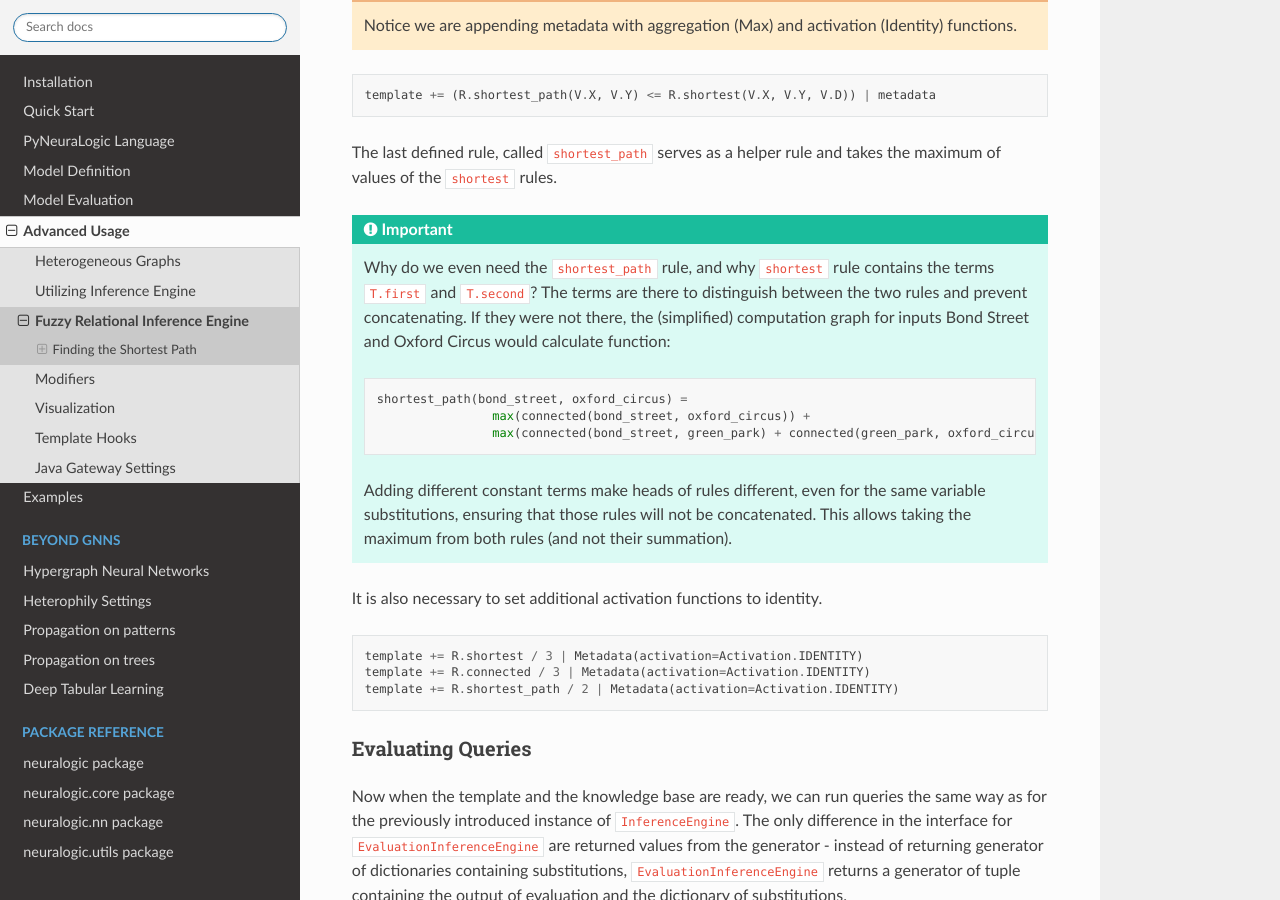
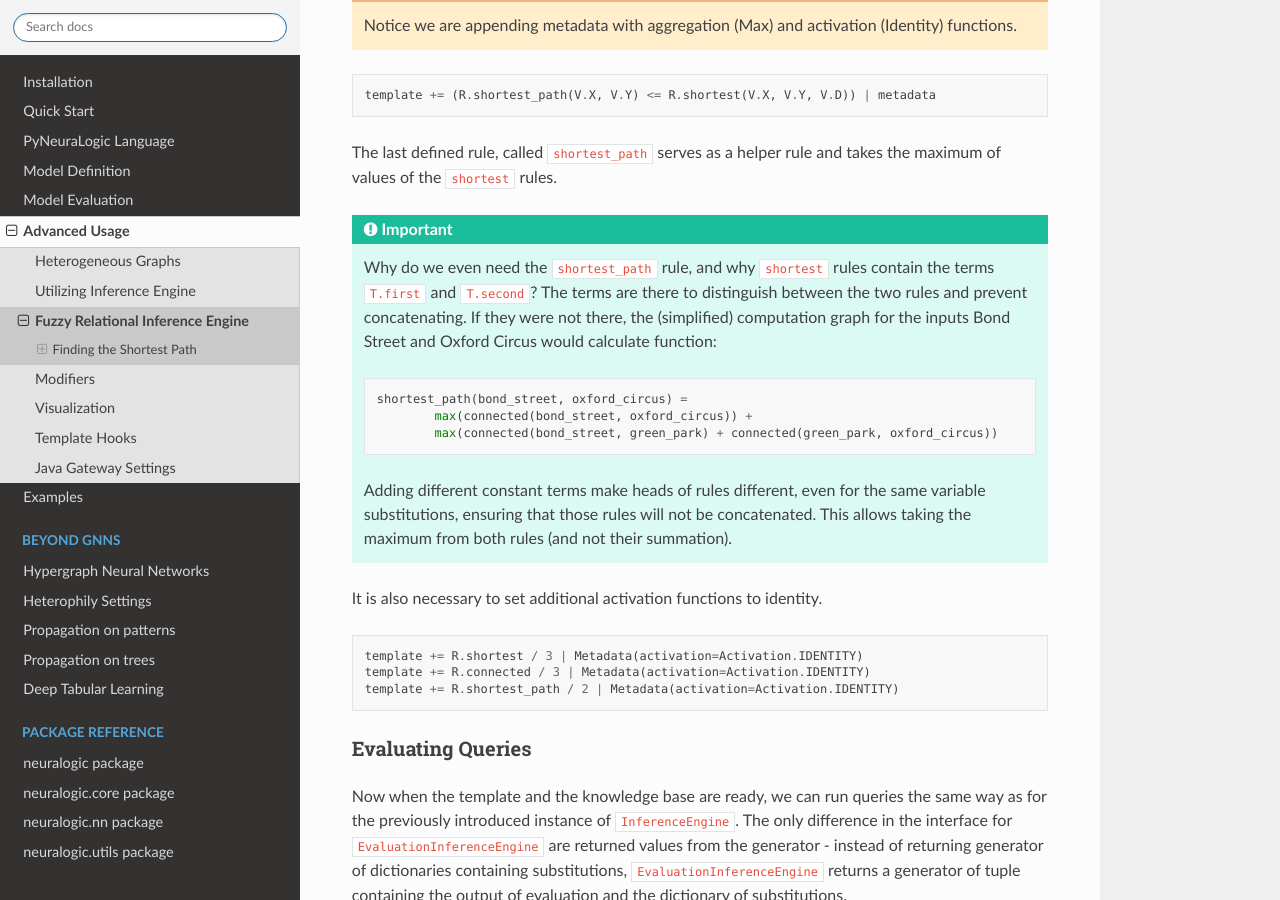
Before and after one commit to LukasZahradnik/PyNeuraLogic, a Sphinx documentation site: the page built from docs/eval_inference_engine.rst, in a window 1280 px wide and 900 px high, scrolled down 1462 px. Built offline with Sphinx 7.4.7 and the Read the Docs theme 2.0.0, drawn with Linux system fonts in a browser that asks for light colours.

Commit message:
Fix typos in docs

```diff
--- a/docs/eval_inference_engine.rst
+++ b/docs/eval_inference_engine.rst
@@ -74,15 +74,15 @@ maximum of values of the :code:`shortest` rules.
 
 .. important::
 
-    Why do we even need the :code:`shortest_path` rule, and why :code:`shortest` rule contains the terms :code:`T.first` and :code:`T.second`?
+    Why do we even need the :code:`shortest_path` rule, and why :code:`shortest` rules contain the terms :code:`T.first` and :code:`T.second`?
     The terms are there to distinguish between the two rules and prevent concatenating. If they were not there, the
-    (simplified) computation graph for inputs Bond Street and Oxford Circus would calculate function:
+    (simplified) computation graph for the inputs Bond Street and Oxford Circus would calculate function:
 
     .. code-block::
 
         shortest_path(bond_street, oxford_circus) =
-                        max(connected(bond_street, oxford_circus)) +
-                        max(connected(bond_street, green_park) + connected(green_park, oxford_circus))
+                max(connected(bond_street, oxford_circus)) +
+                max(connected(bond_street, green_park) + connected(green_park, oxford_circus))
 
     Adding different constant terms make heads of rules different, even for the same variable substitutions, ensuring that those rules will not be concatenated.
     This allows taking the maximum from both rules (and not their summation).
```
